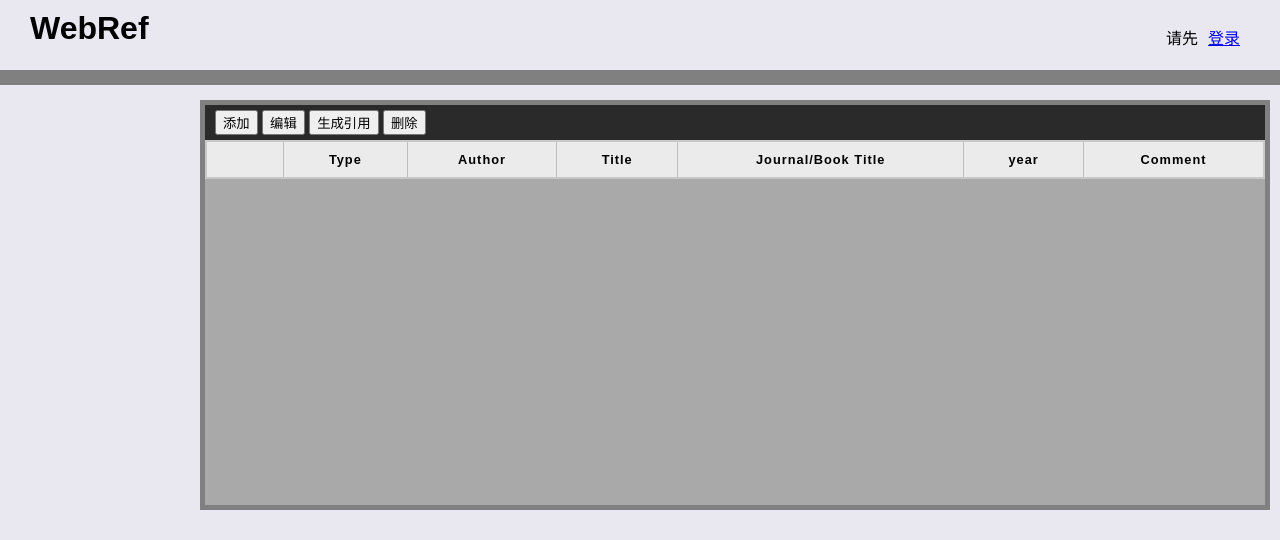
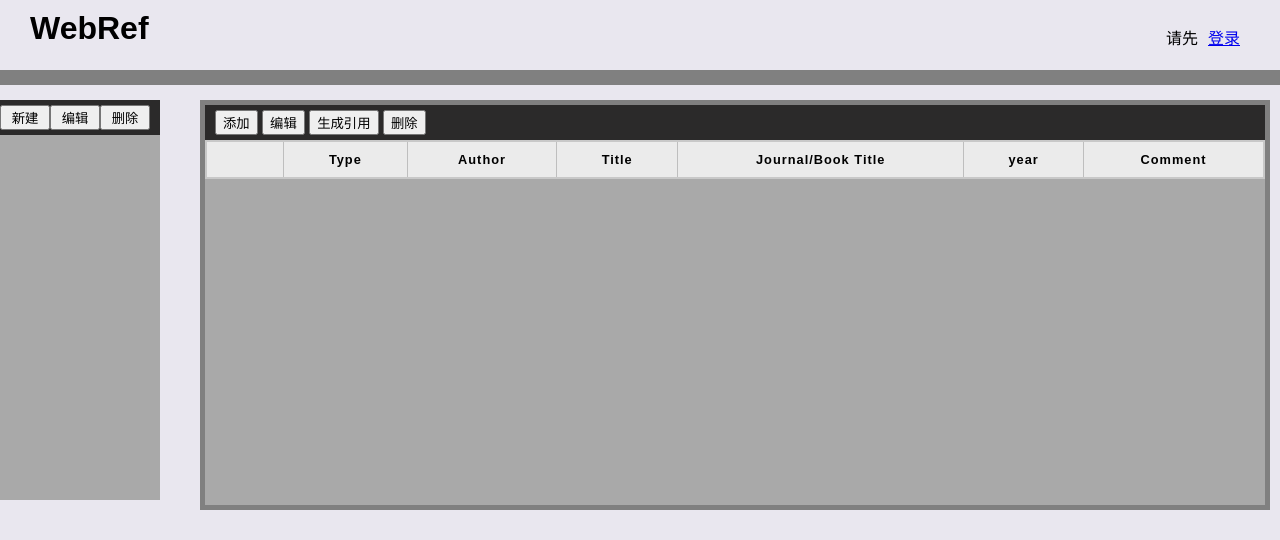
Before and after one commit to XufengCh/WebRef_site, a Django app: page / in a window 1280 px wide. Shown: the top 540 px of the page. Run offline with Django 3.2, Linux system fonts and the light colour scheme; lists and menus that the app fills with data are empty; parts of the project's set-up code (start-up, migrations or seed data) failed here and were passed over.

Commit message:
finish feature, "Delete library"

```diff
--- a/ref/forms.py
+++ b/ref/forms.py
@@ -6,4 +6,4 @@
 
 
 class DeleteLibForm(forms.Form):
-    delete
+    delete_id = forms.IntegerField(required=True, min_value=1)
--- a/ref/urls.py
+++ b/ref/urls.py
@@ -7,5 +7,5 @@
 urlpatterns = [
     path('create', views.create, name='create'),
     path('<int:library_id>/libedit', views.libedit, name='libedit'),
-    path('delete-lib/', views)
+    path('delete-lib/', views.delete_lib, name="delete-lib")
 ]
--- a/static/scripts/index.js
+++ b/static/scripts/index.js
@@ -37,7 +37,11 @@
     },
     computed: {
         activeLibId: function(){
-
+            //from this.activeTab get library_id
+            if(this.activeTab === null || this.activeTab === ""){
+                return null;
+            }
+            return Number(this.activeTab.slice(4, this.activeTab.length))
         },
     },
     methods: {
@@ -84,7 +88,7 @@
             if(activeDiv !== null)
                 activeDiv.classList.add("active");
         },
-        delete: function(){
+        deleteLib: function(){
             if(this.activeTab === "" || this.activeTab === null){
                 return;
             }
--- a/static/styles/index.css
+++ b/static/styles/index.css
@@ -35,6 +35,7 @@
   background-color: rgb(43, 42, 42);
   padding: 5px 0;
   text-align: center;
+  height: 25px;
 }
 
 #content {
@@ -77,6 +78,13 @@
 #user-auth p, #user-auth a {
   padding: 0px 10px 0px;
   display: inline;
+}
+
+#library-edit button {
+  float: left;
+  width: 50px;
+  height: 25px;
+  text-align: center;
 }
 
 #new-lib input {
--- a/templates/index.html
+++ b/templates/index.html
@@ -35,8 +35,8 @@
             <button type="button" @click="edit">编辑</button>
             <form id="delete-lib" action="{% url 'ref:delete-lib' %}" method="POST">
                 {% csrf_token %}
-                <input type="text" name="delete_id" v-model="activeLibId" hidden>
-                <button type="button" @click="delete">删除</button>
+                <input type="number" name="delete_id" v-model="activeLibId" hidden required>
+                <button type="button" @click="deleteLib">删除</button>
             </form>
         </div>
 
@@ -52,11 +52,13 @@
             </div>
             {% endfor %}
         </ul>
+        {% if user.is_authenticated %}
         <form id="new-lib" action="{% url 'ref:create' %}" method="POST" v-if="isNewLib">
             {% csrf_token %}
             <input type="text" name="libname">
             <button type="submit">确定</button>
         </form>
+        {% endif %}
     </div>
 
     <div id="content">
```
Also changed, not shown: ref/views.py (+12 -3 lines), db.sqlite3.
